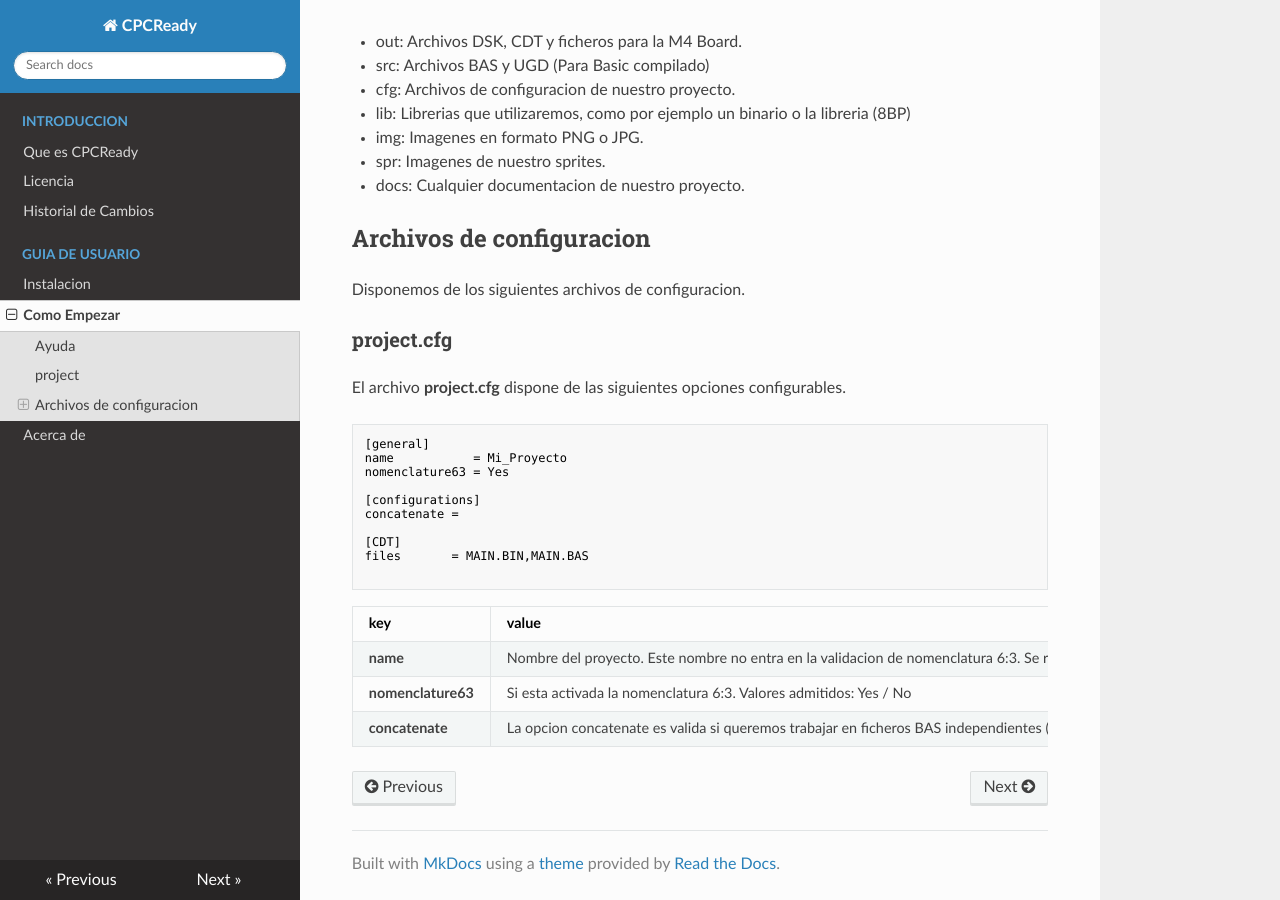
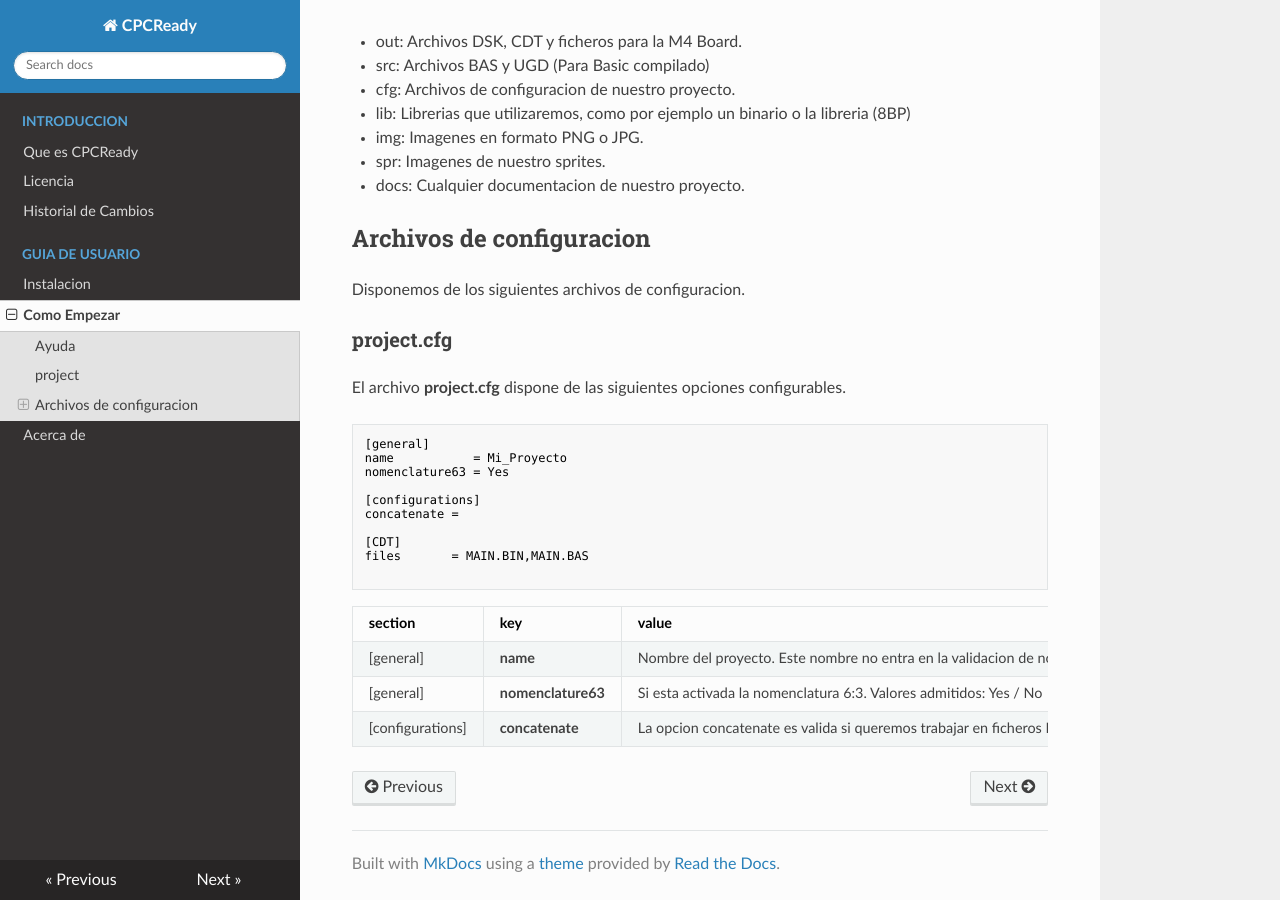
Before and after one commit to CPCReady/doc, an MkDocs documentation site: the page built from docs/users-guide.md, in a window 1280 px wide and 900 px high, scrolled down 1764 px. Built offline with MkDocs 1.6.1, drawn with Linux system fonts in a browser that asks for light colours; nearby versions of some CDN libraries.

Commit message:
add commands

````diff
--- a/docs/users-guide.md
+++ b/docs/users-guide.md
@@ -119,8 +119,8 @@ files       = MAIN.BIN,MAIN.BAS
 
 ```
 
-| key | value |
-| ----- | ----- |
-| **name** | Nombre del proyecto. Este nombre no entra en la validacion de nomenclatura 6:3. Se recomienda que no contenga espacios. |
-| **nomenclature63** | Si esta activada la nomenclatura 6:3. Valores admitidos: Yes / No  |
-| **concatenate** | La opcion concatenate es valida si queremos trabajar en ficheros BAS independientes (No valido para Basic Compilado con ugbasic), de tal forma que tendremos nuestro codigo estructurado en varios ficheros y la compilacion lo dejara en uno solo para nuestra imagen de disco. de tal forma que si le damos un valor con un nombre de fichero concatenara todos los archivos BAS en él.   |
+|section| key | value |
+|-----| ----- | ----- |
+|[general]| **name** | Nombre del proyecto. Este nombre no entra en la validacion de nomenclatura 6:3. Se recomienda que no contenga espacios. |
+|[general]| **nomenclature63** | Si esta activada la nomenclatura 6:3. Valores admitidos: Yes / No  |
+|[configurations]| **concatenate** | La opcion concatenate es valida si queremos trabajar en ficheros BAS independientes (No valido para Basic Compilado con ugbasic), de tal forma que tendremos nuestro codigo estructurado en varios ficheros y la compilacion lo dejara en uno solo para nuestra imagen de disco. de tal forma que si le damos un valor con un nombre de fichero concatenara todos los archivos BAS en él.|
````
